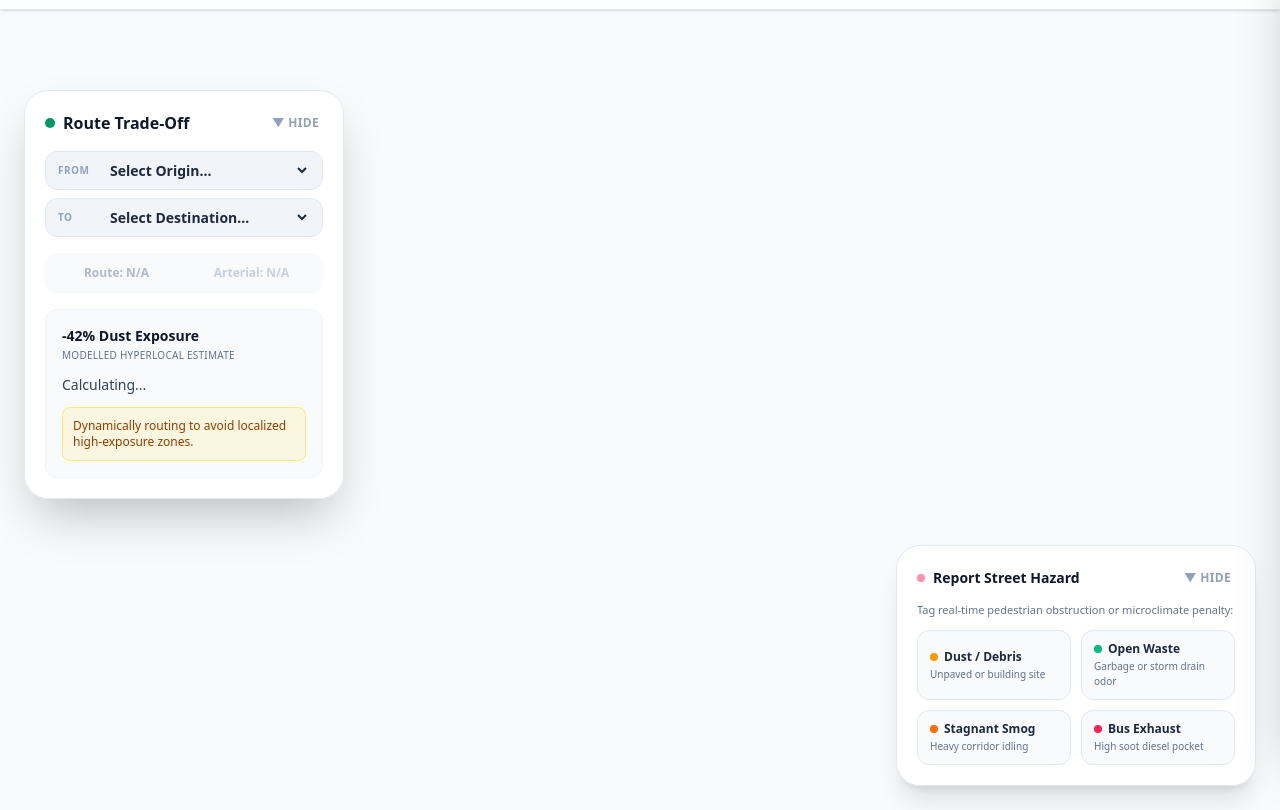
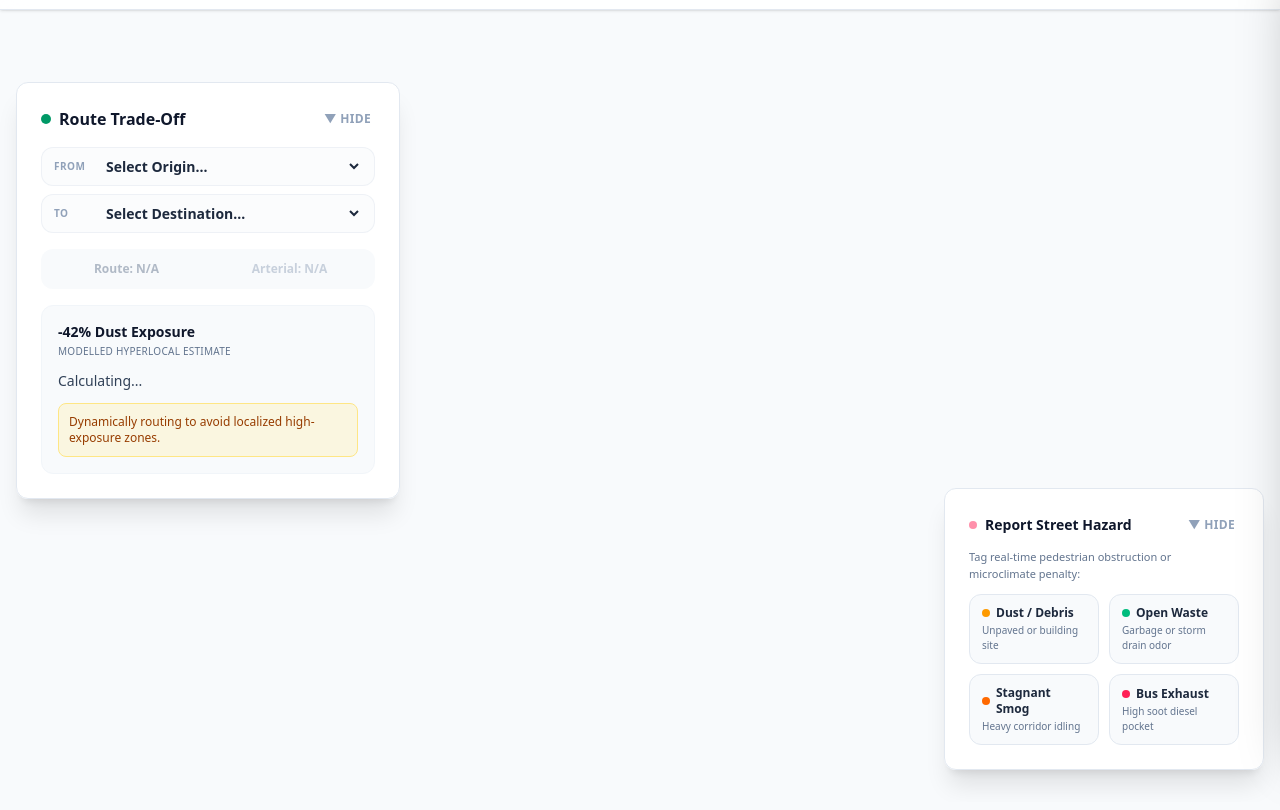
Before and after one commit to ChandanKoli/innovatex-walksafe, an Astro site: page /demo in a window 1280 px wide. Shown: the part 55-865 px from the top of the page. Built offline with nearby package versions, Linux system fonts and the light colour scheme; Astro itself is replaced by a stand-in of ours.

Commit message:
style: desktop layout polish and map UI recalibration

```diff
--- a/src/pages/demo.astro
+++ b/src/pages/demo.astro
@@ -32,13 +32,13 @@ import Layout from '../layouts/Layout.astro';
         .leaflet-tooltip { color: #0f172a !important; }
     </style>
 
-    <div class="relative w-full h-[calc(100vh-3.5rem)] bg-slate-100 dark:bg-slate-900 overflow-hidden">
+    <div class="relative w-full h-[calc(100vh-4rem)] bg-slate-100 dark:bg-slate-900 overflow-hidden">
         <div id="demo-map" class="absolute top-0 h-[50vh] sm:h-[70vh] md:h-full w-full z-0 bg-slate-50 dark:bg-slate-900"></div>
 
-        <div class="absolute bottom-0 w-full z-[1000] pointer-events-none p-4 sm:p-6 sm:inset-0 flex flex-col sm:flex-row sm:justify-between max-h-[50vh] sm:max-h-none overflow-y-auto sm:overflow-visible gap-4 sm:gap-0">
+        <div class="absolute bottom-0 md:inset-0 w-full z-[1000] pointer-events-none p-4 md:p-0 flex flex-col max-h-[50vh] md:max-h-none overflow-y-auto md:overflow-visible gap-4">
             <!-- Top Left Card -->
-            <div class="w-full sm:w-80 flex flex-col gap-4 pointer-events-auto">
-                <div class="bg-white/95 dark:bg-slate-800/95 backdrop-blur-md rounded-3xl border border-slate-200 dark:border-slate-700 shadow-2xl p-5 transition-all">
+            <div class="w-full md:absolute md:top-4 md:left-4 z-[400] md:w-96 flex flex-col gap-4 pointer-events-auto">
+                <div class="backdrop-blur-md bg-white/90 dark:bg-slate-900/90 border border-slate-200 dark:border-slate-700 shadow-xl rounded-xl p-5 md:p-6 transition-all">
                     <div class="flex items-center justify-between w-full">
                         <h2 class="text-base font-extrabold text-slate-900 dark:text-white flex items-center gap-2">
                             <span class="w-2.5 h-2.5 rounded-full bg-emerald-600"></span> Route Trade-Off
@@ -48,7 +48,7 @@ import Layout from '../layouts/Layout.astro';
 
                     <div class="card-body mt-4 transition-all">
                         <div class="flex flex-col gap-2 mb-4">
-                            <div class="flex items-center bg-slate-100 dark:bg-slate-900 border border-slate-200 dark:border-slate-600 rounded-xl px-3 py-2">
+                            <div class="flex items-center bg-slate-50/50 dark:bg-slate-800/50 border border-slate-200/50 dark:border-slate-700/50 rounded-xl px-3 py-2">
                                 <span class="text-[10px] font-extrabold text-slate-400 dark:text-slate-500 w-12 tracking-wider">FROM</span>
                                 <select id="origin-select" class="flex-1 bg-transparent text-sm font-bold text-slate-800 dark:text-white focus:outline-none cursor-pointer">
                                     <option value="none" selected disabled class="dark:bg-slate-900">Select Origin...</option>
@@ -58,7 +58,7 @@ import Layout from '../layouts/Layout.astro';
                                     <option value="nodeD" class="dark:bg-slate-900">Node D (Bus Depot)</option>
                                 </select>
                             </div>
-                            <div class="flex items-center bg-slate-100 dark:bg-slate-900 border border-slate-200 dark:border-slate-600 rounded-xl px-3 py-2">
+                            <div class="flex items-center bg-slate-50/50 dark:bg-slate-800/50 border border-slate-200/50 dark:border-slate-700/50 rounded-xl px-3 py-2">
                                 <span class="text-[10px] font-extrabold text-slate-400 dark:text-slate-500 w-12 tracking-wider">TO</span>
                                 <select id="dest-select" class="flex-1 bg-transparent text-sm font-bold text-slate-800 dark:text-white focus:outline-none cursor-pointer">
                                     <option value="none" selected disabled class="dark:bg-slate-900">Select Destination...</option>
@@ -100,8 +100,8 @@ import Layout from '../layouts/Layout.astro';
             </div>
 
             <!-- Hazard Menu -->
-            <div class="w-full sm:w-auto sm:self-end pointer-events-auto">
-                <div class="bg-white/95 dark:bg-slate-800/95 backdrop-blur-md rounded-3xl border border-slate-200 dark:border-slate-700 shadow-xl p-5 w-full sm:w-[360px] transition-all">
+            <div class="w-full sm:w-auto sm:self-end md:absolute md:bottom-8 md:right-4 z-[400] md:w-80 pointer-events-auto mt-auto">
+                <div class="backdrop-blur-md bg-white/90 dark:bg-slate-900/90 border border-slate-200 dark:border-slate-700 shadow-xl rounded-xl p-5 md:p-6 w-full sm:w-[360px] md:w-full transition-all">
                     <div class="flex items-center justify-between w-full mb-3">
                         <h3 class="text-sm font-extrabold text-slate-900 dark:text-white flex items-center gap-2">
                             <span class="w-2 h-2 rounded-full bg-rose-500 animate-pulse"></span>
```
